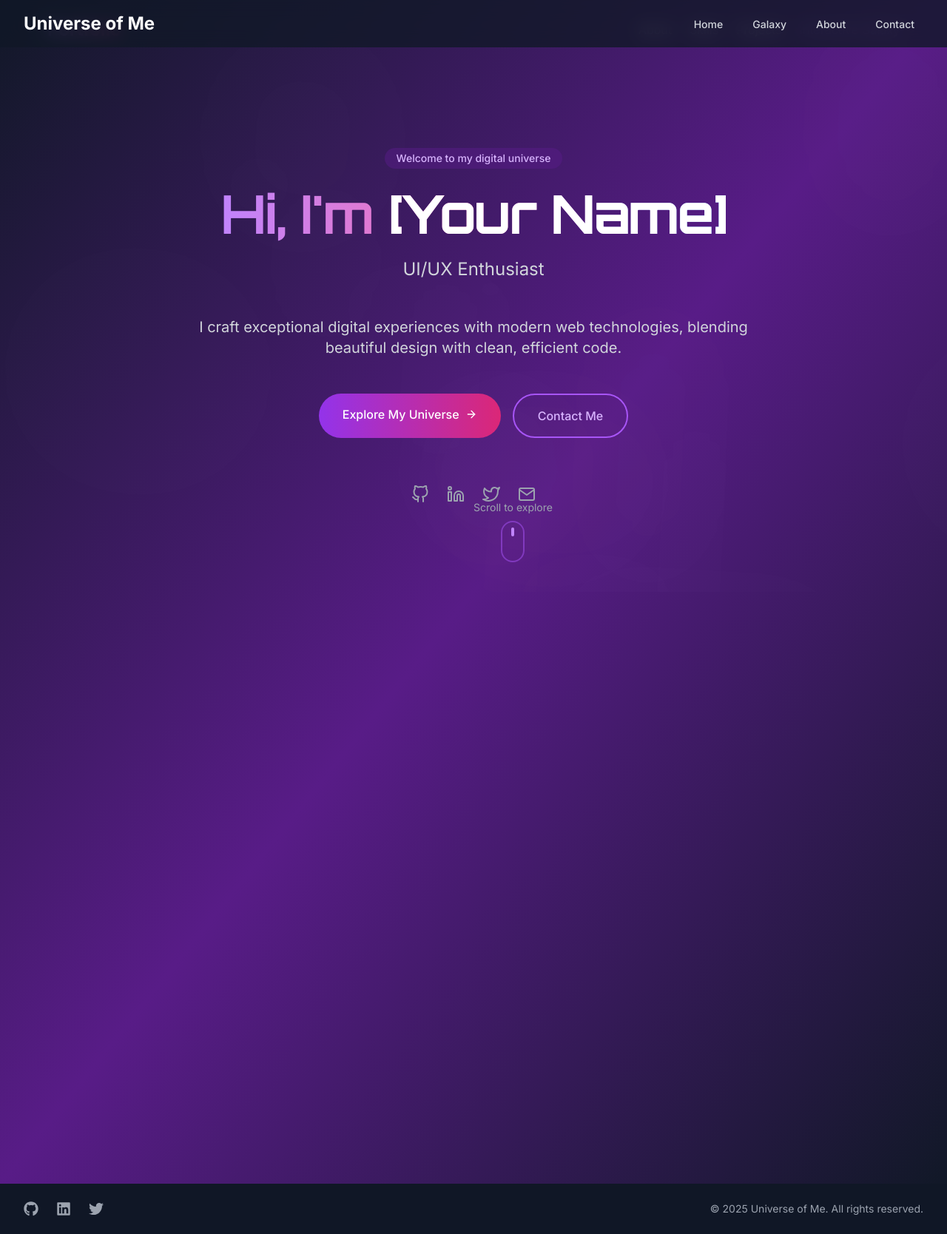
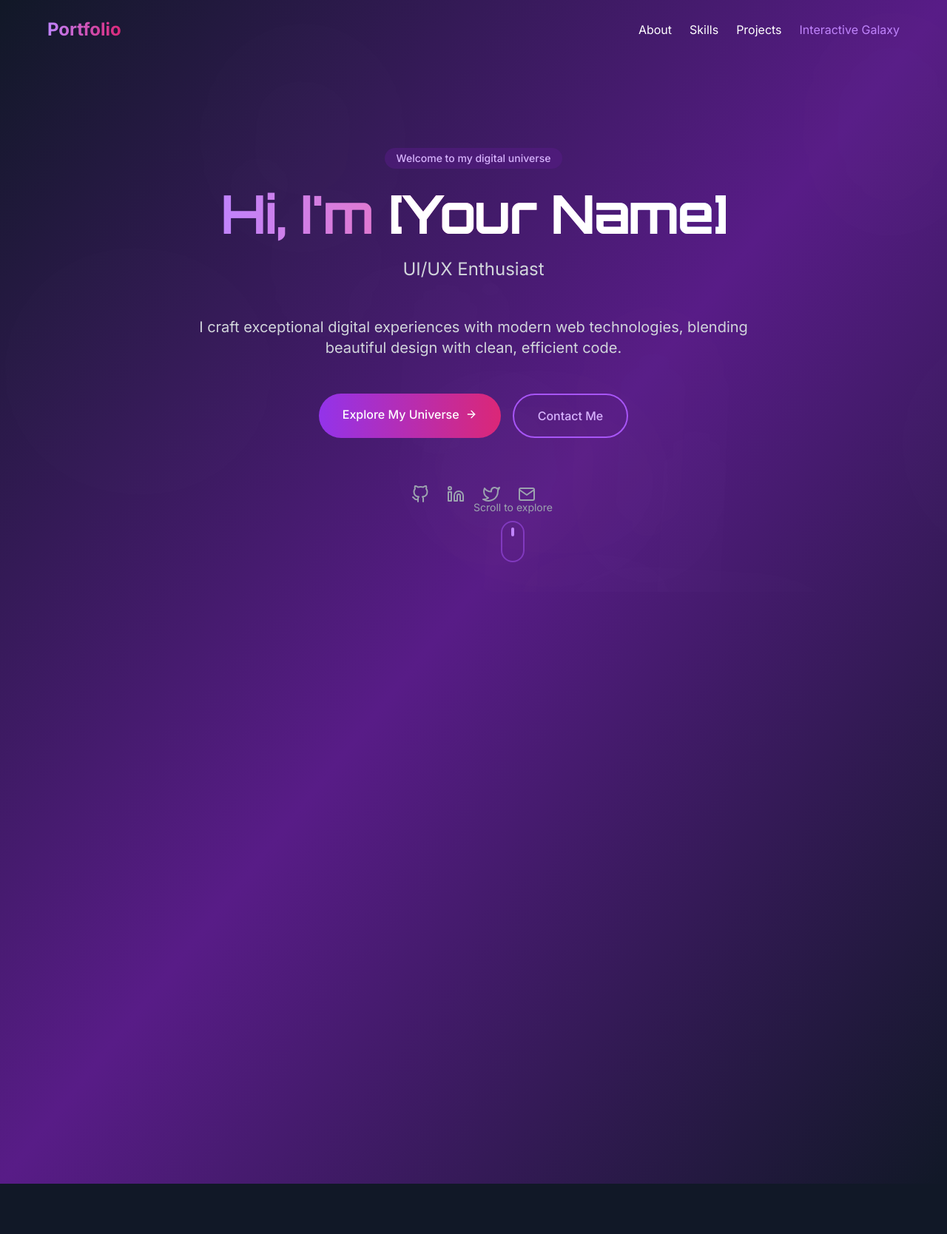
Before and after one commit to artasyaskar/universe-of-me, a React (Vite) app: page / in a window 1280 px wide. Shown: the whole page at 74% size. After the commit the page ends 1600 px from the top, so only its background shows below. Built offline with nearby package versions, Linux system fonts and the light colour scheme.

Commit message:
Update App.tsx

```diff
--- a/src/App.tsx
+++ b/src/App.tsx
@@ -1,8 +1,6 @@
-import React, { Suspense, lazy, useState, useEffect, Component, ErrorInfo, ReactNode } from 'react';
-import { BrowserRouter as Router, Routes, Route, useLocation } from 'react-router-dom';
+import React, { Suspense, lazy, Component, ErrorInfo, ReactNode } from 'react';
+import { BrowserRouter as Router, Routes, Route } from 'react-router-dom';
 import { Toaster } from 'react-hot-toast';
-import Navbar from './components/Navbar';
-import Footer from './components/Footer';
 import LoadingScreen from './components/LoadingScreen';
 
 // Error Boundary Component
@@ -54,7 +52,6 @@ function App() {
   return (
     <Router>
       <div className="flex flex-col min-h-screen bg-gray-900 text-white">
-        <Navbar />
         <main className="flex-grow">
           <ErrorBoundary>
             <Suspense fallback={<LoadingScreen />}>
@@ -69,7 +66,6 @@ function App() {
             </Suspense>
           </ErrorBoundary>
         </main>
-        <Footer />
         <Toaster position="bottom-right" />
       </div>
     </Router>
```
